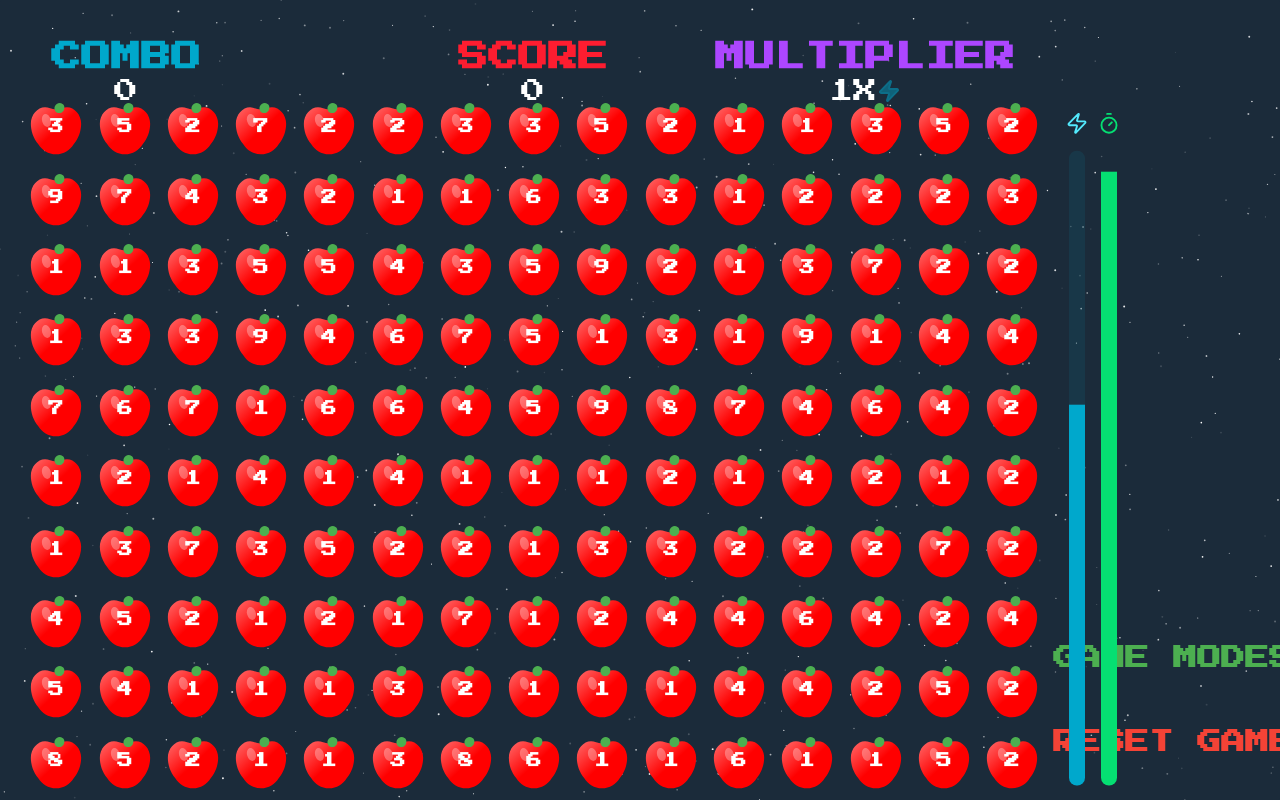
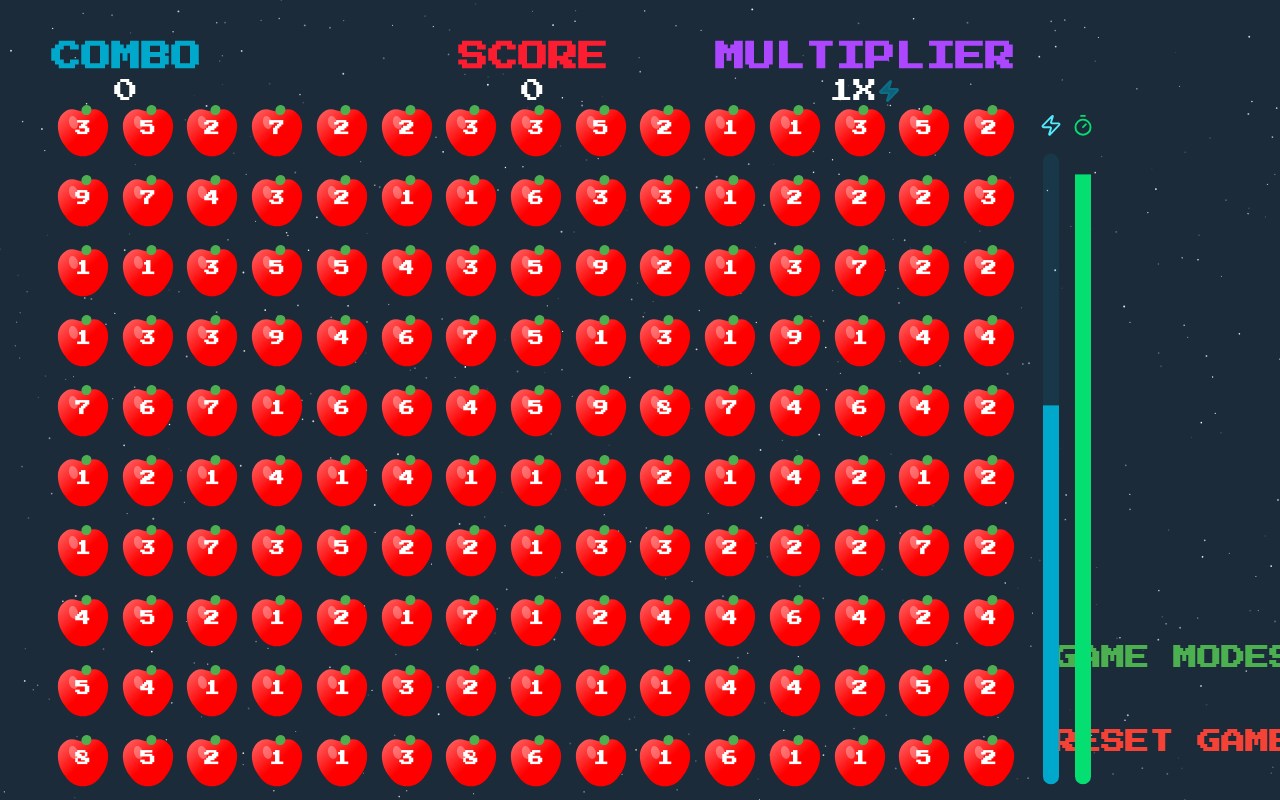
Before and after one commit to kmarellano/fujiten, a Next.js app: page / in a window 1280 px wide. Both pictures are taken after a click on the button "START GAME". Built offline with nearby package versions, Linux system fonts and the light colour scheme.

Commit message:
style: adjust ui for game board

```diff
--- a/src/app/_components/GameBoard.tsx
+++ b/src/app/_components/GameBoard.tsx
@@ -1,6 +1,6 @@
 'use client';
 
-import { useEffect, useCallback, useRef, useMemo, Fragment } from 'react';
+import { useEffect, useCallback, useRef, useMemo } from 'react';
 import { useGameStore } from '@/stores';
 import { AppleIcon } from '@/components/AppleIcon';
 import { Progress } from '@/components/ui/progress';
@@ -291,9 +291,9 @@ function GameBoard({
         isSelecting && initialX && initialY && currentX && currentY;
 
     return (
-        <section id="game-board" className="relative">
+        <section id="game-board" className="relative min-h-fit max-h-fit">
             <div
-                className="grid mb-6 p-12 w-fit min-h-[50rem] min-w-[70rem] h-auto select-none"
+                className="grid mb-6 p-12 w-fit max-h-fit h-auto select-none"
                 onMouseDown={handleMouseDown}
                 onMouseMove={handleMouseMove}
                 onMouseUp={handleMouseUp}
@@ -304,7 +304,6 @@ function GameBoard({
                     gridTemplateRows: `repeat(${GRID_ROW}, minmax(0, 1fr))`,
                 }}
             >
-                <Fragment>
                 {grid.map((row, rowIndex) => {
                     if (!cellRefs.current[rowIndex]) {
                         cellRefs.current[rowIndex] = [];
@@ -330,6 +329,7 @@ function GameBoard({
                         </div>
                     ));
                 })}
+            </div>
 
             {isUserPlaying && (
                 <div
@@ -358,8 +358,6 @@ function GameBoard({
                     <AppleIcon text={apple.value} size="sm" />
                 </div>
             ))}
-                </Fragment>
-            </div>
 
             {(hasGameTimer || hasComboTimer) && (
                 <div
```
Lines whose indentation alone changed are shown as unchanged.
